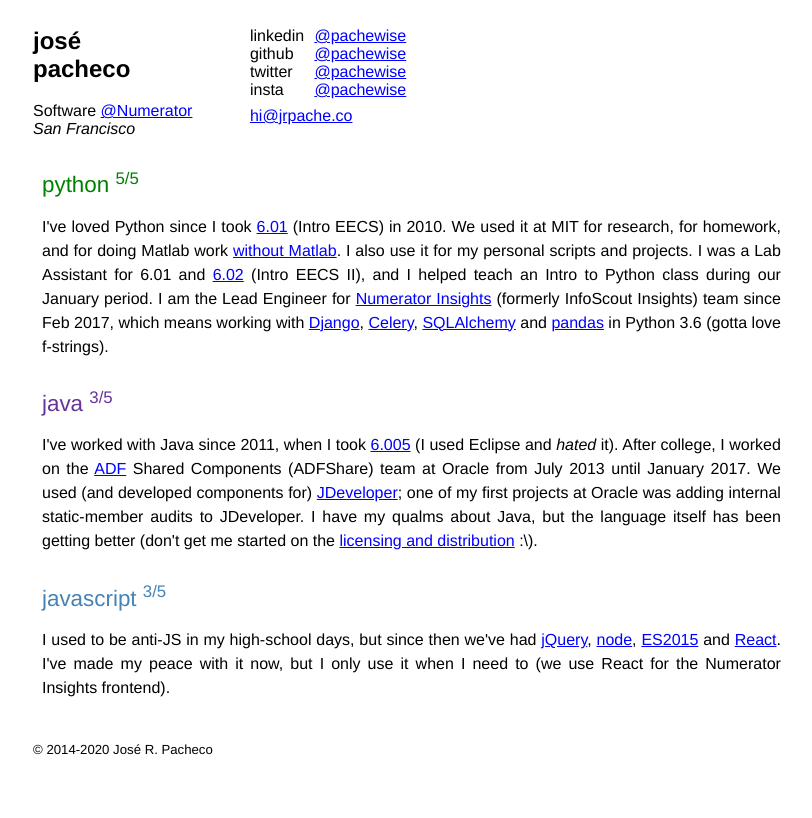
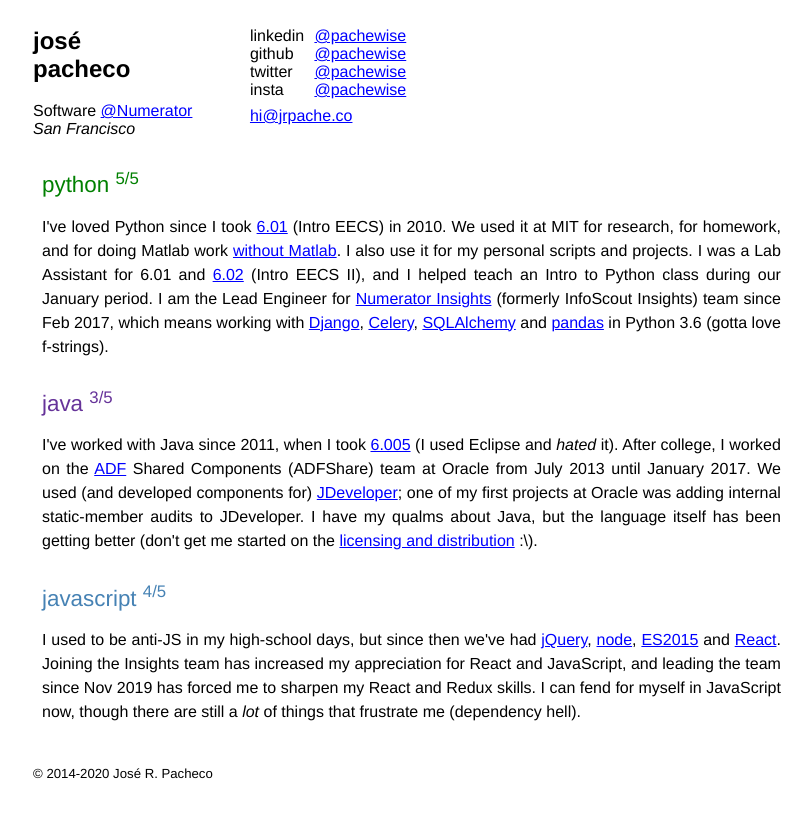
Before and after one commit to pachewise/pachewise.github.io, a Jekyll site: the page built from index.md, in a window 1280 px wide. Shown: the top 818 px of the page, without its empty margins (184-996 px from the left). Built offline with Jekyll 4.4.1, drawn with Linux system fonts in a browser that asks for light colours.

Commit message:
Update js.html

```diff
--- a/_includes/js.html
+++ b/_includes/js.html
@@ -1,8 +1,10 @@
 <div id="js" class="block grid__col grid__col--1-of-1">
-  <label>JavaScript <sup title="My interest and experience in JavaScript">3/5</sup></label>
+  <label>JavaScript <sup title="My interest and experience in JavaScript">4/5</sup></label>
   <div class="blurb">I used to be anti-JS in my high-school days, but since then we've had <a
     href="http://jquery.org/">jQuery</a>, <a href="http://nodejs.org/">node</a>, <a
     href="http://exploringjs.com">ES2015</a> and <a href="https://reactjs.org/">React</a>.
-    I've made my peace with it now, but I only use it when I need to (we use React for the Numerator Insights frontend).
+    Joining the Insights team has increased my appreciation for React and JavaScript, and leading
+    the team since Nov 2019 has forced me to sharpen my React and Redux skills. I can fend for myself
+    in JavaScript now, though there are still a <em>lot</em> of things that frustrate me (dependency hell).
   </div>
 </div>
```
